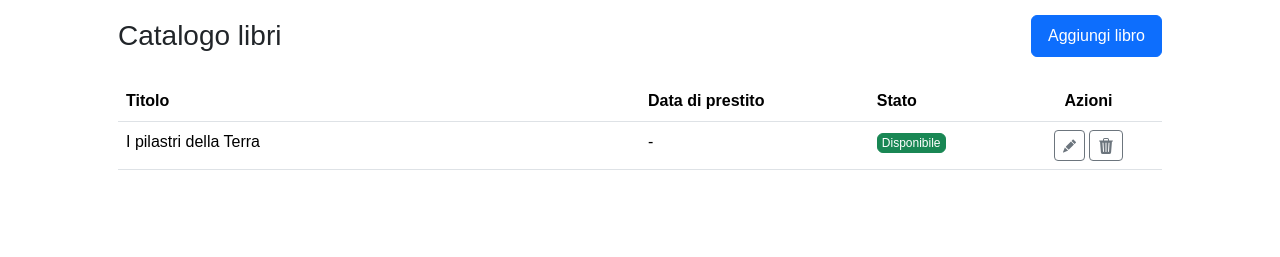
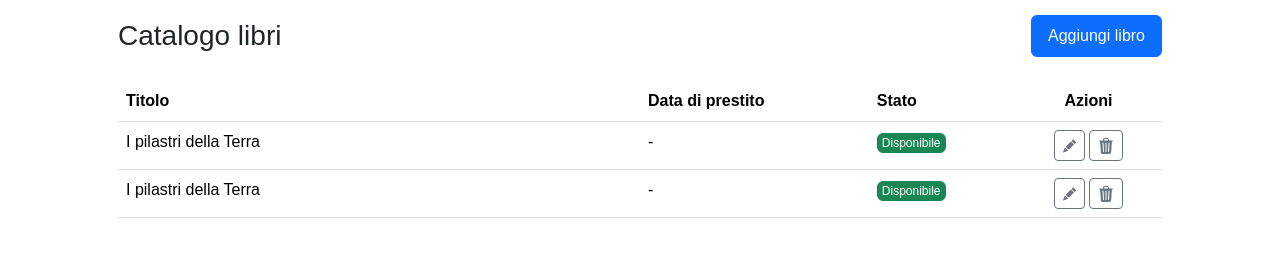
Before and after one commit to francescopiscaglia/html-css-bootstrap-dashboard, a plain HTML site: page index.html in a window 1280 px wide. Shown: the part 91-348 px from the top of the page. Drawn offline with nearby package versions, Linux system fonts and the light colour scheme.

Commit message:
add second row

```diff
--- a/index.html
+++ b/index.html
@@ -72,6 +72,7 @@
                     </tr>
                 </thead>
                 <tbody>
+                    <!-- row -->
                     <tr>
                         <!-- book title -->
                         <td scope="row">I pilastri della Terra</td>
@@ -86,15 +87,15 @@
                         </td>
                         <!-- action btn -->
                         <td class="text-center">
-                            <div class="btn-toolbar btn-group-sm justify-content-center" role="group" aria-label="Small button group">
+                            <div class="btn-toolbar btn-group-sm justify-content-center" role="group"
+                                aria-label="Small button group">
 
                                 <!-- edit -->
                                 <button type="button" class="btn btn-outline-secondary me-1">
                                     <svg xmlns="http://www.w3.org/2000/svg" width="13" height="16" fill="currentColor"
                                         class="bi bi-pencil-fill" viewBox="0 0 16 16">
                                         <path
-                                            d="M12.854.146a.5.5 0 0 0-.707 0L10.5 1.793 14.207 5.5l1.647-1.646a.5.5 0 0 0 0-.708zm.646 6.061L9.793 2.5 3.293 9H3.5a.5.5 0 0 1 .5.5v.5h.5a.5.5 0 0 1 .5.5v.5h.5a.5.5 0 0 1 .5.5v.5h.5a.5.5 0 0 1 .5.5v.207zm-7.468 7.468A.5.5 0 0 1 6 13.5V13h-.5a.5.5 0 0 1-.5-.5V12h-.5a.5.5 0 0 1-.5-.5V11h-.5a.5.5 0 0 1-.5-.5V10h-.5a.5.5 0 0 1-.175-.032l-.179.178a.5.5 0 0 0-.11.168l-2 5a.5.5 0 0 0 .65.65l5-2a.5.5 0 0 0 .168-.11z"
-                                        />
+                                            d="M12.854.146a.5.5 0 0 0-.707 0L10.5 1.793 14.207 5.5l1.647-1.646a.5.5 0 0 0 0-.708zm.646 6.061L9.793 2.5 3.293 9H3.5a.5.5 0 0 1 .5.5v.5h.5a.5.5 0 0 1 .5.5v.5h.5a.5.5 0 0 1 .5.5v.5h.5a.5.5 0 0 1 .5.5v.207zm-7.468 7.468A.5.5 0 0 1 6 13.5V13h-.5a.5.5 0 0 1-.5-.5V12h-.5a.5.5 0 0 1-.5-.5V11h-.5a.5.5 0 0 1-.5-.5V10h-.5a.5.5 0 0 1-.175-.032l-.179.178a.5.5 0 0 0-.11.168l-2 5a.5.5 0 0 0 .65.65l5-2a.5.5 0 0 0 .168-.11z" />
                                     </svg>
                                 </button>
 
@@ -102,8 +103,47 @@
                                 <button type="button" class="btn btn-outline-secondary">
                                     <svg xmlns="http://www.w3.org/2000/svg" width="16" height="16" fill="currentColor"
                                         class="bi bi-trash3-fill" viewBox="0 0 16 16">
-                                        <path d="M11 1.5v1h3.5a.5.5 0 0 1 0 1h-.538l-.853 10.66A2 2 0 0 1 11.115 16h-6.23a2 2 0 0 1-1.994-1.84L2.038 3.5H1.5a.5.5 0 0 1 0-1H5v-1A1.5 1.5 0 0 1 6.5 0h3A1.5 1.5 0 0 1 11 1.5m-5 0v1h4v-1a.5.5 0 0 0-.5-.5h-3a.5.5 0 0 0-.5.5M4.5 5.029l.5 8.5a.5.5 0 1 0 .998-.06l-.5-8.5a.5.5 0 1 0-.998.06m6.53-.528a.5.5 0 0 0-.528.47l-.5 8.5a.5.5 0 0 0 .998.058l.5-8.5a.5.5 0 0 0-.47-.528M8 4.5a.5.5 0 0 0-.5.5v8.5a.5.5 0 0 0 1 0V5a.5.5 0 0 0-.5-.5"
-                                    />
+                                        <path
+                                            d="M11 1.5v1h3.5a.5.5 0 0 1 0 1h-.538l-.853 10.66A2 2 0 0 1 11.115 16h-6.23a2 2 0 0 1-1.994-1.84L2.038 3.5H1.5a.5.5 0 0 1 0-1H5v-1A1.5 1.5 0 0 1 6.5 0h3A1.5 1.5 0 0 1 11 1.5m-5 0v1h4v-1a.5.5 0 0 0-.5-.5h-3a.5.5 0 0 0-.5.5M4.5 5.029l.5 8.5a.5.5 0 1 0 .998-.06l-.5-8.5a.5.5 0 1 0-.998.06m6.53-.528a.5.5 0 0 0-.528.47l-.5 8.5a.5.5 0 0 0 .998.058l.5-8.5a.5.5 0 0 0-.47-.528M8 4.5a.5.5 0 0 0-.5.5v8.5a.5.5 0 0 0 1 0V5a.5.5 0 0 0-.5-.5" />
+                                    </svg>
+                                </button>
+                            </div>
+                        </td>
+                    </tr>
+
+                    <!-- row -->
+                    <tr>
+                        <!-- book title -->
+                        <td scope="row">I pilastri della Terra</td>
+                        <!-- data -->
+                        <td class="d-none d-md-table-cell">-</td>
+                        <!-- status btn -->
+                        <td>
+                            <button type="button" class="btn btn-success"
+                                style="--bs-btn-padding-y: 0rem; --bs-btn-padding-x: 0.25rem; --bs-btn-font-size: .75rem;">
+                                Disponibile
+                            </button>
+                        </td>
+                        <!-- action btn -->
+                        <td class="text-center">
+                            <div class="btn-toolbar btn-group-sm justify-content-center" role="group"
+                                aria-label="Small button group">
+
+                                <!-- edit -->
+                                <button type="button" class="btn btn-outline-secondary me-1">
+                                    <svg xmlns="http://www.w3.org/2000/svg" width="13" height="16" fill="currentColor"
+                                        class="bi bi-pencil-fill" viewBox="0 0 16 16">
+                                        <path
+                                            d="M12.854.146a.5.5 0 0 0-.707 0L10.5 1.793 14.207 5.5l1.647-1.646a.5.5 0 0 0 0-.708zm.646 6.061L9.793 2.5 3.293 9H3.5a.5.5 0 0 1 .5.5v.5h.5a.5.5 0 0 1 .5.5v.5h.5a.5.5 0 0 1 .5.5v.5h.5a.5.5 0 0 1 .5.5v.207zm-7.468 7.468A.5.5 0 0 1 6 13.5V13h-.5a.5.5 0 0 1-.5-.5V12h-.5a.5.5 0 0 1-.5-.5V11h-.5a.5.5 0 0 1-.5-.5V10h-.5a.5.5 0 0 1-.175-.032l-.179.178a.5.5 0 0 0-.11.168l-2 5a.5.5 0 0 0 .65.65l5-2a.5.5 0 0 0 .168-.11z" />
+                                    </svg>
+                                </button>
+
+                                <!-- delete -->
+                                <button type="button" class="btn btn-outline-secondary">
+                                    <svg xmlns="http://www.w3.org/2000/svg" width="16" height="16" fill="currentColor"
+                                        class="bi bi-trash3-fill" viewBox="0 0 16 16">
+                                        <path
+                                            d="M11 1.5v1h3.5a.5.5 0 0 1 0 1h-.538l-.853 10.66A2 2 0 0 1 11.115 16h-6.23a2 2 0 0 1-1.994-1.84L2.038 3.5H1.5a.5.5 0 0 1 0-1H5v-1A1.5 1.5 0 0 1 6.5 0h3A1.5 1.5 0 0 1 11 1.5m-5 0v1h4v-1a.5.5 0 0 0-.5-.5h-3a.5.5 0 0 0-.5.5M4.5 5.029l.5 8.5a.5.5 0 1 0 .998-.06l-.5-8.5a.5.5 0 1 0-.998.06m6.53-.528a.5.5 0 0 0-.528.47l-.5 8.5a.5.5 0 0 0 .998.058l.5-8.5a.5.5 0 0 0-.47-.528M8 4.5a.5.5 0 0 0-.5.5v8.5a.5.5 0 0 0 1 0V5a.5.5 0 0 0-.5-.5" />
                                     </svg>
                                 </button>
                             </div>
```
